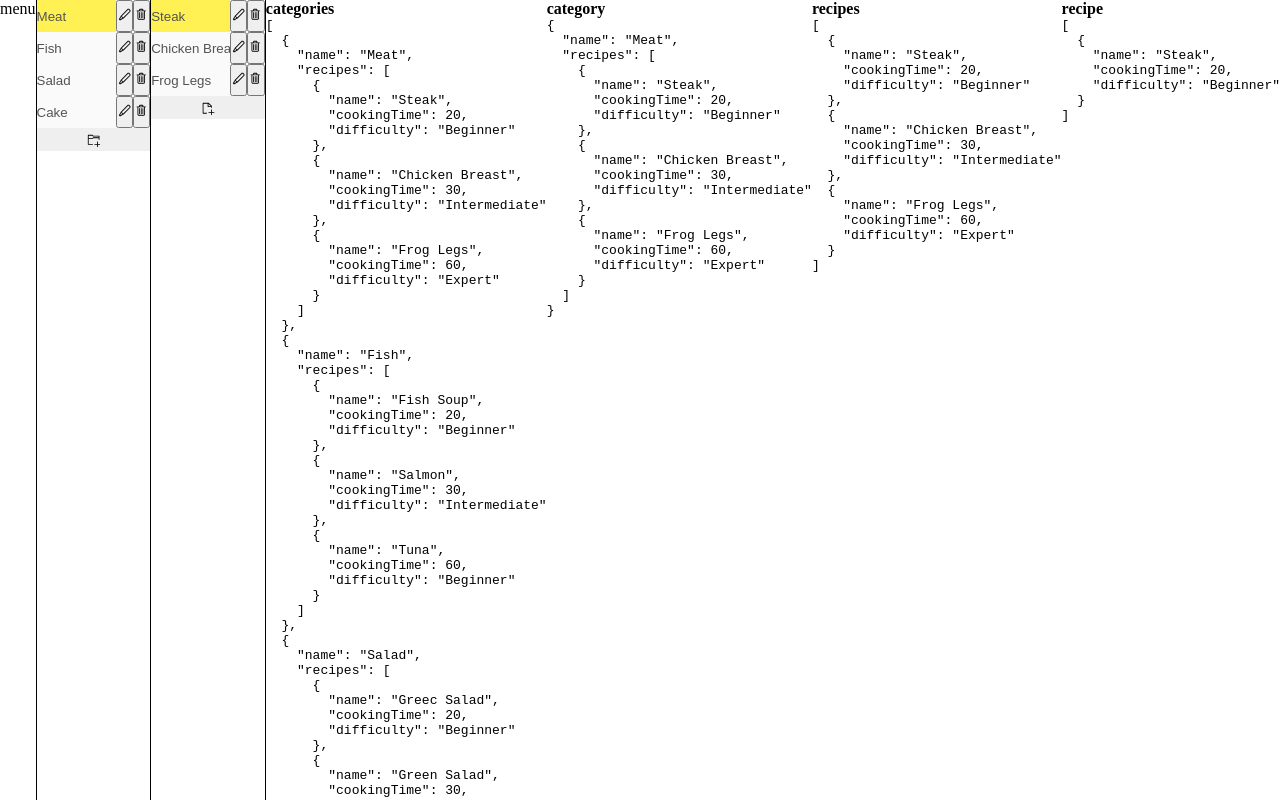
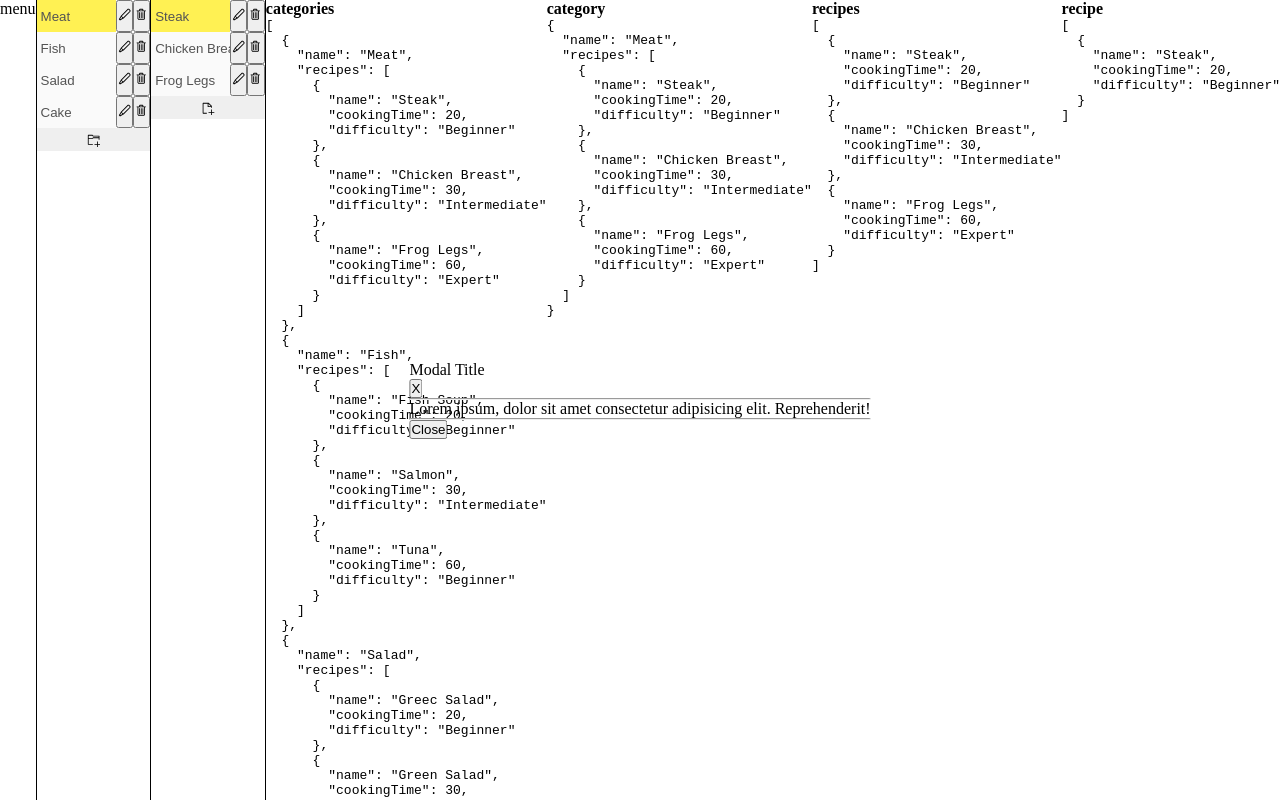
Before and after one commit to Vojka93/cooker-app, a React (Create React App) app in the folder frontend/: page / in a window 1280 px wide. Shown: the top 800 px of the page. Built offline with nearby package versions, Linux system fonts and the light colour scheme.

Commit message:
initialized modal creation

```diff
--- a/frontend/src/App.js
+++ b/frontend/src/App.js
@@ -1,4 +1,5 @@
 import CreateSection from './components/create_section/CreateSection'
+import Modal from './components/modal/Modal'
 import Section from './components/section/Section'
 import { data } from './data/data'
 import { useEffect, useState } from 'react'
@@ -201,6 +202,7 @@ function App() {
             <pre>{JSON.stringify(recipe, null, 2)}</pre>
           </div>
         </div>
+        <Modal />
       </div>
     </div>
   )
--- /dev/null
+++ b/frontend/src/components/modal/Modal.js
@@ -0,0 +1,26 @@
+import './modal.scss'
+
+export default function Modal() {
+  return (
+    <div className='modal-wrapper'>
+      <div className='modal'>
+        <div className='modal-header'>
+          <div className='modal-title'>Modal Title</div>
+          <button>X</button>
+        </div>
+        <hr />
+        <div className='modal-body'>
+          <div className='modal-text'>
+            Lorem ipsum, dolor sit amet consectetur adipisicing elit.
+            Reprehenderit!
+          </div>
+        </div>
+        <hr />
+
+        <div className='modal-footer'>
+          <button>Close</button>
+        </div>
+      </div>
+    </div>
+  )
+}
--- /dev/null
+++ b/frontend/src/components/modal/modal.scss
@@ -0,0 +1,8 @@
+.modal-wrapper {
+  .modal {
+    position: absolute;
+    top: 50%;
+    left: 50%;
+    transform: translate(-50%, -50%);
+  }
+}
--- a/frontend/src/components/section/Section.scss
+++ b/frontend/src/components/section/Section.scss
@@ -3,6 +3,7 @@
 
   .section-input {
     input {
+      padding-left: 4px;
       height: 2rem;
       width: 100%;
       border: none;
--- a/frontend/src/index.scss
+++ b/frontend/src/index.scss
@@ -8,6 +8,7 @@
   display: grid;
   grid-template-columns: 1fr 3fr;
   height: 100vh;
+  position: relative;
 }
 
 .left {
```
